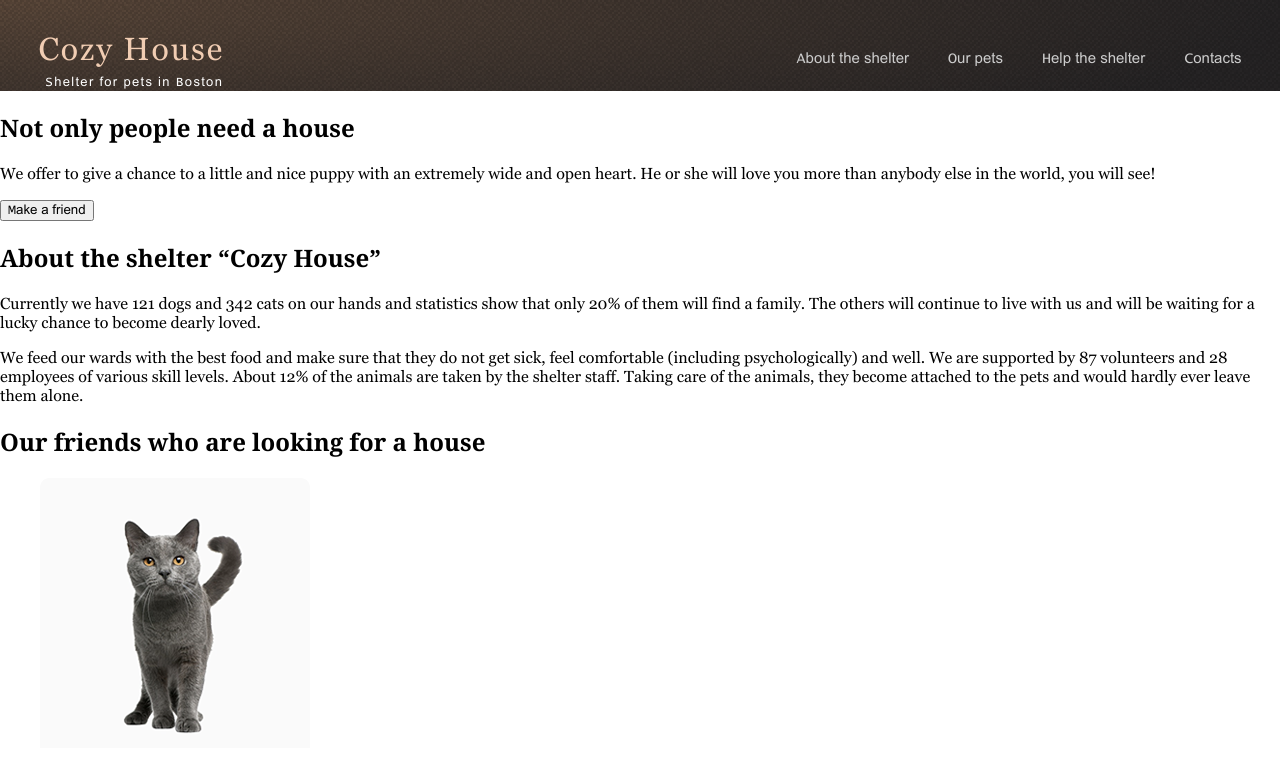
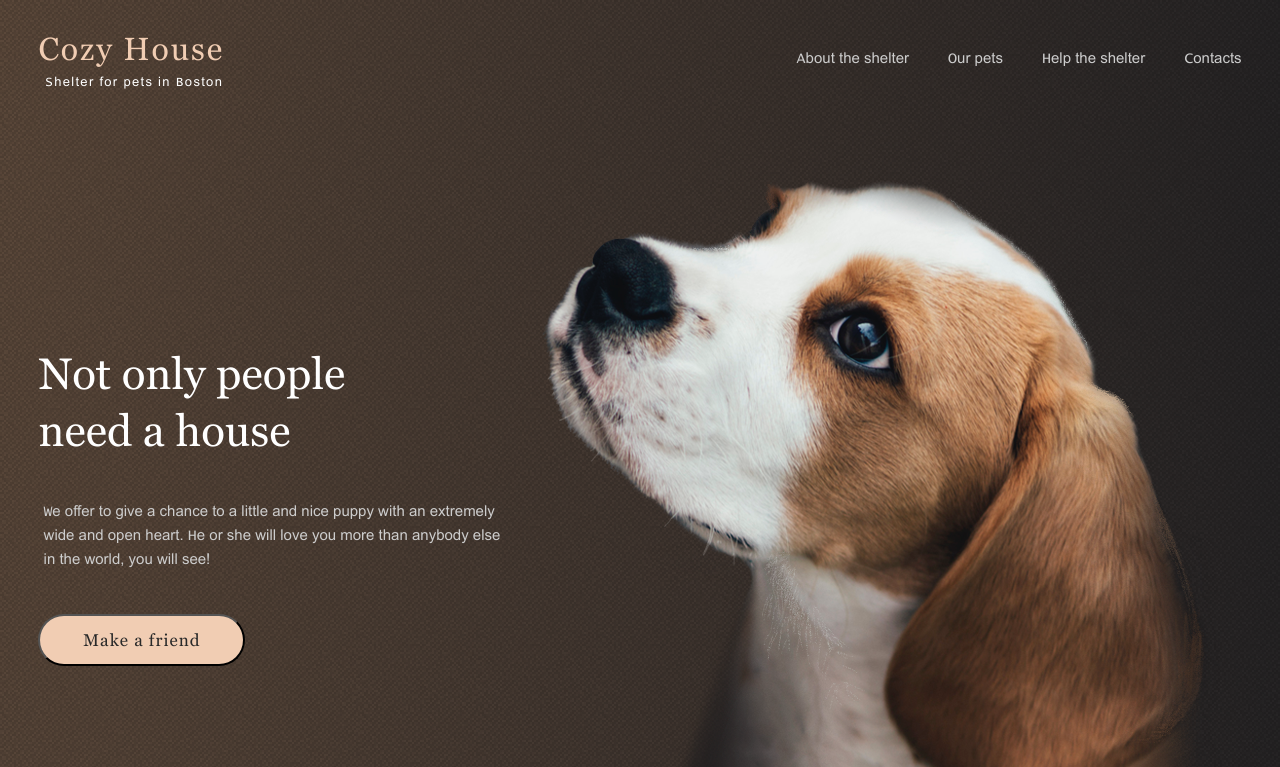
Before and after one commit to MaxFralou/shelter-2023Q1, a plain HTML site: page shelter/index.html in a window 1280 px wide. Shown: the top 767 px of the page. Drawn offline with Linux system fonts and the light colour scheme.

Commit message:
feat: add style section not-only

```diff
--- a/shelter/style.css
+++ b/shelter/style.css
@@ -48,13 +48,13 @@ html {
 body {
   margin: 0;
   font-family: 'Georgia', 'Arial';
+  background: url("./assets/img/noise_lines.png"), radial-gradient(100% 215.42% at 0% 0%, #5B483A 0%, #262425 100%), #211F20;
 }
 
 /* HEADER START */
 
 .header {
   width: 100%;
-  background: url("./assets/img/noise_lines.png"), radial-gradient(100% 215.42% at 0% 0%, #5B483A 0%, #262425 100%), #211F20;
 }
 
 .container-header {
@@ -131,3 +131,97 @@ body {
   text-decoration-thickness: 3px;
   text-underline-offset: 20%;
 }
+
+/* NOT-ONLY */
+
+.container-not-only {
+  max-width: 1280px;
+  height: 51em;
+  margin: 0 auto;
+  padding-top: 2.5%;
+  padding-left: 3%;
+  padding-right: 3%;
+  background-image: url(./assets/img/not-only-pic.png);
+  background-repeat: no-repeat;
+  background-position: right 40px top 100%;
+}
+
+.content-not-only {
+  display: flex;
+  flex-direction: column;
+  flex-wrap: wrap;
+  margin-top: 18.5%;
+  margin-right: 61%;
+}
+
+.main-title {
+  margin: 0;
+  padding-right: 13%;
+  font-family: 'Georgia';
+  font-style: normal;
+  font-weight: 400;
+  font-size: 44px;
+  line-height: 130%;
+  color: #FFFFFF;
+}
+
+.desc {
+  font-family: 'Arial';
+  font-style: normal;
+  font-weight: 400;
+  font-size: 15px;
+  line-height: 160%;
+  color: #CDCDCD;
+  margin: 0;
+  padding-top: 8.4%;
+  padding-left: 1.1%;
+}
+
+.button-not-only {
+  width: 207px;
+  height: 52px;
+  border-radius: 100px;
+  font-family: 'Georgia';
+  margin-top: 9%;
+  font-style: normal;
+  font-weight: 400;
+  font-size: 17px;
+  line-height: 130%;
+  letter-spacing: 0.06em;
+  color: #292929;
+  background: #F1CDB3;
+  cursor: pointer;
+  transition: all 0.5s;
+}
+
+.button-not-only:hover {
+  background: #FDDCC4;
+}
+
+
+
+
+
+/* ABOUT */
+.about {
+  background: #FFFFFF;
+}
+
+.about-title {
+  margin: 0;
+}
+
+.desc-about-2 {
+  margin: 0;
+}
+
+
+
+/* OUR_FRIENDS */
+.our-friends {
+  background: #F6F6F6;
+}
+
+.our-friends-title {
+  margin: 0;
+}
```
